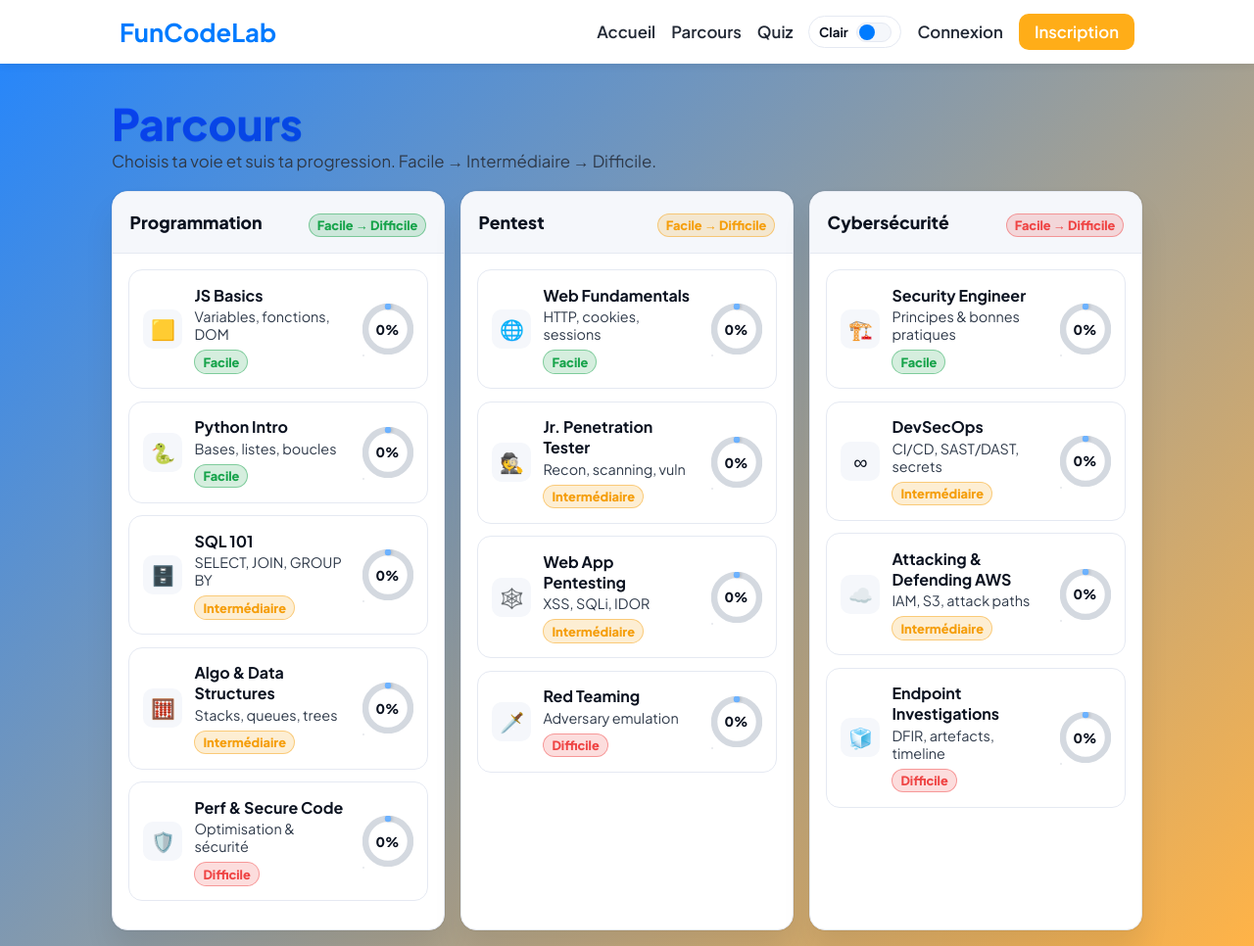
After one commit to zYusei/Projet, a PHP site: page /parcours.php in a window 1280 px wide. The commit adds this page. Shown: the whole page at 98% size. Run offline with PHP 8.4, Linux system fonts and the light colour scheme.

Commit message:
Création de la page de parcours

```diff
--- /dev/null
+++ b/parcours.php
@@ -0,0 +1,360 @@
+<?php
+require_once('db.php');
+require_once('session.php');
+$user = current_user();
+
+// ----- Démo : catalogue des parcours (tu peux ajuster/ajouter) -----
+$catalog = [
+  'programmation' => [
+    ['id'=>'prog_js_basics','title'=>'JS Basics','diff'=>'easy','icon'=>'🟨','desc'=>'Variables, fonctions, DOM'],
+    ['id'=>'prog_python_intro','title'=>'Python Intro','diff'=>'easy','icon'=>'🐍','desc'=>'Bases, listes, boucles'],
+    ['id'=>'prog_sql_101','title'=>'SQL 101','diff'=>'intermediate','icon'=>'🗄️','desc'=>'SELECT, JOIN, GROUP BY'],
+    ['id'=>'prog_algo_ds','title'=>'Algo & Data Structures','diff'=>'intermediate','icon'=>'🧮','desc'=>'Stacks, queues, trees'],
+    ['id'=>'prog_perf_secure','title'=>'Perf & Secure Code','diff'=>'hard','icon'=>'🛡️','desc'=>'Optimisation & sécurité'],
+  ],
+  'pentest' => [
+    ['id'=>'pt_web_fund','title'=>'Web Fundamentals','diff'=>'easy','icon'=>'🌐','desc'=>'HTTP, cookies, sessions'],
+    ['id'=>'pt_jr','title'=>'Jr. Penetration Tester','diff'=>'intermediate','icon'=>'🕵️','desc'=>'Recon, scanning, vuln'],
+    ['id'=>'pt_web_app','title'=>'Web App Pentesting','diff'=>'intermediate','icon'=>'🕸️','desc'=>'XSS, SQLi, IDOR'],
+    ['id'=>'pt_red','title'=>'Red Teaming','diff'=>'hard','icon'=>'🗡️','desc'=>'Adversary emulation'],
+  ],
+  'cyber' => [
+    ['id'=>'sec_basics','title'=>'Security Engineer','diff'=>'easy','icon'=>'🏗️','desc'=>'Principes & bonnes pratiques'],
+    ['id'=>'sec_devsecops','title'=>'DevSecOps','diff'=>'intermediate','icon'=>'∞','desc'=>'CI/CD, SAST/DAST, secrets'],
+    ['id'=>'sec_cloud_aws','title'=>'Attacking & Defending AWS','diff'=>'intermediate','icon'=>'☁️','desc'=>'IAM, S3, attack paths'],
+    ['id'=>'sec_aei','title'=>'Endpoint Investigations','diff'=>'hard','icon'=>'🧊','desc'=>'DFIR, artefacts, timeline'],
+  ],
+];
+
+// ----- Progression utilisateur (essai BDD, sinon valeurs de démo) -----
+$progress = [];
+if ($user) {
+  try {
+    if (isset($pdo)) { $db = $pdo; }
+    elseif (isset($conn) && $conn instanceof PDO) { $db = $conn; }
+    else { $db = null; }
+    if ($db) {
+      $st = $db->prepare("SELECT path_id, percent FROM user_progress WHERE user_id = :uid");
+      $st->execute([':uid'=>$user['id']]);
+      foreach ($st->fetchAll(PDO::FETCH_ASSOC) as $row) {
+        $progress[$row['path_id']] = max(0, min(100, (int)$row['percent']));
+      }
+    }
+  } catch (Throwable $e) { /* silencieux -> démo */ }
+}
+if (!$progress && $user) {
+  $progress = ['prog_js_basics'=>35, 'pt_jr'=>12, 'sec_devsecops'=>60];
+}
+function path_progress($id, $progress) {
+  return isset($progress[$id]) ? (int)$progress[$id] : 0;
+}
+?>
+<!DOCTYPE html>
+<html lang="fr" data-theme="light">
+<head>
+  <meta charset="UTF-8">
+  <meta name="viewport" content="width=device-width, initial-scale=1">
+  <title>Parcours - FunCodeLab</title>
+  <link href="https://fonts.googleapis.com/css2?family=Plus+Jakarta+Sans:wght@400;600;700;800&display=swap" rel="stylesheet">
+  <meta name="color-scheme" content="light dark">
+  <style>
+    :root{
+      --accent:#007BFF; --accent-2:#FFA500; --accent-3:#FFC107;
+      --text:#101926; --text-muted:#4a5568;
+      --bg-grad-1:#2185ff; --bg-grad-2:#ffb347;
+      --surface:#ffffff; --surface-2:#f5f7fb; --border:#e5e9f2;
+      --navbar:#ffffff; --navbar-shadow:0 2px 8px rgba(0,0,0,.08);
+      --card-shadow:0 20px 30px rgba(0,0,0,.08), 0 0 0 1px rgba(0,0,0,.05);
+      --badge-bg:#FFC107;
+      --fs-h1: clamp(2.0rem, 1.2rem + 3vw, 2.8rem);
+      --fs-h2: clamp(1.2rem, 0.9rem + 1.2vw, 1.8rem);
+      --fs-body: clamp(0.98rem, 0.92rem + .3vw, 1.05rem);
+      --easy:#16a34a; --inter:#f59e0b; --hard:#ef4444;
+    }
+    html[data-theme="dark"]{
+      --accent:#5aa1ff; --accent-2:#ffb02e; --accent-3:#ffd54d;
+      --text:#eef2f7; --text-muted:#b4bfd0;
+      --bg-grad-1:#0f172a; --bg-grad-2:#1f2937;
+      --surface:#0f1624; --surface-2:#131c2c; --border:#253145;
+      --navbar:#0d1422; --navbar-shadow:0 2px 8px rgba(0,0,0,.55);
+      --card-shadow:0 20px 30px rgba(0,0,0,.45), 0 0 0 1px rgba(255,255,255,.04);
+      --badge-bg:#b38600;
+      --easy:#22c55e; --inter:#fbbf24; --hard:#f87171;
+    }
+
+    /* >>> Améliore le contraste en mode clair */
+    html[data-theme="light"]{
+      --text:#0b1220;        /* titres & texte principal plus foncés */
+      --text-muted:#2f3a4a;  /* sous-texte plus foncé */
+    }
+
+    *{margin:0; padding:0; box-sizing:border-box; font-family:'Plus Jakarta Sans',sans-serif;}
+    body{min-height:100vh;background:linear-gradient(135deg,var(--bg-grad-1),var(--bg-grad-2));color:var(--text);font-size:var(--fs-body);}
+
+    .main-navbar{background:var(--navbar); box-shadow:var(--navbar-shadow); position:sticky; top:0; z-index:999;}
+    .nav-content{max-width:1100px; margin:auto; padding:1rem 2rem; display:flex; justify-content:space-between; align-items:center;}
+    .logo{font-size:1.6rem; font-weight:700; color:var(--accent); user-select:none;}
+    .nav-links{display:flex; gap:1rem; list-style:none; align-items:center;}
+    .nav-links a{text-decoration:none; color:var(--text); font-weight:600; opacity:.9; transition:opacity .2s;}
+    .nav-links a:hover{opacity:1;}
+    .nav-btn{background:var(--accent-2); color:#fff !important; padding:.5rem 1rem; border-radius:10px;}
+    .nav-btn:hover{background:var(--accent-3); color:#222 !important;}
+    .theme-toggle{display:inline-flex; align-items:center; gap:.5rem; background:transparent; border:1.5px solid var(--border); padding:.35rem .6rem; border-radius:999px; cursor:pointer; color:var(--text); font-weight:700;}
+    .theme-pill{width:36px; height:20px; background:var(--surface-2); border:1px solid var(--border); border-radius:999px; position:relative;}
+    .theme-knob{position:absolute; top:50%; left:2px; transform:translateY(-50%); width:16px; height:16px; border-radius:50%; background:var(--accent); transition:left .25s ease}
+    html[data-theme="dark"] .theme-knob{left:18px;}
+
+    .avatar{width:28px;height:28px;border-radius:50%;background:var(--accent);color:#fff;font-weight:800;display:inline-flex;align-items:center;justify-content:center;font-size:.9rem;text-transform:uppercase;}
+    .avatar-img{width:28px;height:28px;border-radius:50%;object-fit:cover;display:block;}
+    .nav-user{position:relative}
+    .user-btn{display:flex;align-items:center;gap:.6rem;padding:.35rem .6rem;border:1.5px solid var(--border);border-radius:999px;background:var(--surface-2);cursor:pointer}
+    .user-name{font-weight:800;font-size:.95rem;color:var(--text)}
+    .dropdown{position:absolute;right:0;top:calc(100% + 12px);min-width:190px;background:var(--surface);border:1px solid var(--border);border-radius:12px;box-shadow:0 16px 40px rgba(0,0,0,.25);padding:.4rem;display:none}
+    .dropdown.show{display:block}
+    .dropdown a{display:flex;align-items:center;gap:.6rem;padding:.55rem .7rem;border-radius:8px;color:var(--text);text-decoration:none;font-weight:700}
+    .dropdown a:hover{background:color-mix(in srgb, var(--surface-2) 80%, transparent)}
+
+    .wrap{max-width:1100px;margin:0 auto;padding:1rem 1.5rem;}
+    .hero{display:flex;align-items:center;justify-content:space-between;gap:1rem;margin:1rem 0 1.2rem;}
+    .hero h1{
+      font-size:var(--fs-h1);font-weight:800;
+      background:linear-gradient(90deg,var(--accent),var(--accent-2));
+      -webkit-background-clip:text;-webkit-text-fill-color:transparent;
+    }
+    /* Dégradé un peu plus sombre + ombre subtile en mode clair */
+    html[data-theme="light"] .hero h1{
+      background:linear-gradient(90deg,#0a47ff,#005de6);
+      -webkit-background-clip:text;-webkit-text-fill-color:transparent;
+      text-shadow:0 1px 0 rgba(0,0,0,.08);
+    }
+    .hero p{color:var(--text-muted)}
+
+    .cols{display:grid;grid-template-columns:1fr 1fr 1fr;gap:1rem;margin-top:.6rem}
+    @media (max-width:980px){.cols{grid-template-columns:1fr}}
+    .col{background:var(--surface);border:1px solid var(--border);border-radius:16px;box-shadow:var(--card-shadow);overflow:hidden}
+    .col-head{padding:1rem 1.1rem;background:var(--surface-2);border-bottom:1px solid var(--border);display:flex;align-items:center;justify-content:space-between}
+    .col-head h2{font-size:1.1rem;font-weight:800}
+    .col-body{padding:1rem}
+
+    .path{background:var(--surface);border:1px solid var(--border);border-radius:14px;padding:.9rem;display:grid;grid-template-columns:auto 1fr auto;gap:.75rem;align-items:center;margin-bottom:.8rem}
+    .ico{width:40px;height:40px;border-radius:10px;display:flex;align-items:center;justify-content:center;font-size:20px;background:var(--surface-2)}
+    .path h3{font-size:1rem;margin-bottom:.15rem}
+    .path p{font-size:.9rem;color:var(--text-muted); margin-bottom:.10rem;} /* espace sous la description */
+
+    .diff{
+      font-weight:800;font-size:.8rem;border-radius:999px;padding:.2rem .5rem;
+      display:inline-flex;align-items:center;gap:.35rem;
+      margin-top:.35rem; /* ↓ badges un peu plus bas */
+    }
+    .diff.easy{background:color-mix(in srgb, var(--easy) 18%, transparent); color:var(--easy); border:1px solid color-mix(in srgb, var(--easy) 45%, transparent);}
+    .diff.inter{background:color-mix(in srgb, var(--inter) 18%, transparent); color:var(--inter); border:1px solid color-mix(in srgb, var(--inter) 45%, transparent);}
+    .diff.hard{background:color-mix(in srgb, var(--hard) 18%, transparent); color:var(--hard); border:1px solid color-mix(in srgb, var(--hard) 45%, transparent);}
+
+    /* ===== Cercle de progression (SVG affiné + contrasté) ===== */
+    .progress{display:flex; align-items:center; justify-content:flex-end;}
+    .cprog{ --size:52px; --stroke:4.5; --pct:0; width:var(--size); height:var(--size); position:relative; }
+    html[data-theme="light"] .cprog{ --track:#d4d9e0; --ring:#ffffff; }
+    html[data-theme="dark"]  .cprog{ --track:#1f2433; --ring:#0f1624; }
+    .cprog svg{width:100%; height:100%; display:block;}
+    .cprog circle{fill:none; stroke-width:var(--stroke);}
+    .cprog .bg{ stroke: var(--track); }
+    .cprog .fg{
+      stroke: var(--arc-url);
+      stroke-linecap: round;
+      pathLength: 100;
+      stroke-dasharray: var(--pct) 100;
+      transform: rotate(-90deg);
+      transform-origin: 50% 50%;
+      filter: drop-shadow(0 1px 1px rgba(0,0,0,.15));
+      transition: stroke-dasharray .45s ease;
+    }
+    .cprog::after{
+      content:"";
+      position:absolute; inset:calc(var(--stroke) * 1.6);
+      border-radius:50%;
+      background:var(--ring);
+      border:1px solid color-mix(in srgb, var(--track) 60%, transparent);
+    }
+    .cprog-label{ position:absolute; inset:0; display:grid; place-items:center; font-weight:800; font-size:.85rem; color:var(--text); user-select:none; }
+
+    /* CTA “Voir mon profil” : texte bleu comme le logo */
+    .cta{margin-top:.6rem}
+    .cta a{
+      display:inline-block;text-decoration:none;font-weight:800;
+      padding:.45rem .75rem;border-radius:10px;border:1px solid var(--border);
+      background:var(--surface-2); color:var(--accent);
+    }
+    .cta a:hover{border-color:var(--accent); background:color-mix(in srgb, var(--surface-2) 70%, transparent);}
+  </style>
+</head>
+<body>
+
+<nav class="main-navbar" role="navigation" aria-label="Navigation principale">
+  <div class="nav-content">
+    <div class="logo">FunCodeLab</div>
+    <ul class="nav-links">
+      <li><a href="index.php">Accueil</a></li>
+      <li><a href="parcours.php">Parcours</a></li>
+      <li><a href="#">Quiz</a></li>
+      <li>
+        <button id="themeToggle" class="theme-toggle" type="button" aria-pressed="false" aria-label="Basculer le thème">
+          <span id="themeLabel">Clair</span>
+          <span class="theme-pill" aria-hidden="true"><span class="theme-knob"></span></span>
+        </button>
+      </li>
+
+      <?php if ($user): ?>
+        <li class="nav-user">
+          <button class="user-btn" id="userBtn" aria-haspopup="menu" aria-expanded="false">
+            <?php if (!empty($user['avatar_url'])): ?>
+              <img src="<?= htmlspecialchars($user['avatar_url']) ?>" alt="" class="avatar-img">
+            <?php else: ?>
+              <span class="avatar"><?= strtoupper(substr($user['username'],0,1)) ?></span>
+            <?php endif; ?>
+            <span class="user-name"><?= htmlspecialchars($user['username']) ?></span>
+          </button>
+          <div class="dropdown" id="userMenu" role="menu" aria-labelledby="userBtn">
+            <a href="profil.php" role="menuitem">👤 Mon profil</a>
+          </div>
+        </li>
+        <li><a href="logout.php" class="nav-btn">Se déconnecter</a></li>
+      <?php else: ?>
+        <li><a href="connexion.php">Connexion</a></li>
+        <li><a href="inscription.php" class="nav-btn">Inscription</a></li>
+      <?php endif; ?>
+    </ul>
+  </div>
+</nav>
+
+<div class="wrap">
+  <div class="hero">
+    <div>
+      <h1>Parcours</h1>
+      <p>Choisis ta voie et suis ta progression. Facile → Intermédiaire → Difficile.</p>
+    </div>
+    <?php if($user): ?>
+      <div class="cta"><a href="profil.php">Voir mon profil</a></div>
+    <?php endif; ?>
+  </div>
+
+  <div class="cols">
+    <!-- Programmation -->
+    <section class="col">
+      <div class="col-head"><h2>Programmation</h2><span class="diff easy">Facile → Difficile</span></div>
+      <div class="col-body">
+        <?php foreach ($catalog['programmation'] as $p): $pct = path_progress($p['id'],$progress); $gid='grad_'.preg_replace('/[^a-z0-9_]+/i','_',$p['id']); ?>
+          <article class="path" data-id="<?= htmlspecialchars($p['id']) ?>">
+            <div class="ico"><?= $p['icon'] ?></div>
+            <div>
+              <h3><?= htmlspecialchars($p['title']) ?></h3>
+              <p><?= htmlspecialchars($p['desc']) ?></p>
+              <span class="diff <?= $p['diff']==='hard'?'hard':($p['diff']==='intermediate'?'inter':($p['diff']==='inter'?'inter':'easy')) ?>">
+                <?= $p['diff']==='hard'?'Difficile':($p['diff']==='intermediate'?'Intermédiaire':($p['diff']==='inter'?'Intermédiaire':'Facile')) ?>
+              </span>
+            </div>
+            <div class="progress" aria-label="Progression <?= $pct ?>%">
+              <div class="cprog" style="--pct: <?= $pct ?>; --arc-url: url(#<?= $gid ?>);">
+                <svg viewBox="0 0 36 36" aria-hidden="true" focusable="false">
+                  <defs>
+                    <linearGradient id="<?= $gid ?>" x1="0%" y1="0%" x2="100%" y2="0%">
+                      <stop offset="0%"   stop-color="#0b75ff"/>
+                      <stop offset="100%" stop-color="#6eb3ff"/>
+                    </linearGradient>
+                  </defs>
+                  <circle class="bg" cx="18" cy="18" r="15.915"></circle>
+                  <circle class="fg" cx="18" cy="18" r="15.915"></circle>
+                </svg>
+                <div class="cprog-label"><?= $pct ?>%</div>
+              </div>
+            </div>
+          </article>
+        <?php endforeach; ?>
+      </div>
+    </section>
+
+    <!-- Pentest -->
+    <section class="col">
+      <div class="col-head"><h2>Pentest</h2><span class="diff inter">Facile → Difficile</span></div>
+      <div class="col-body">
+        <?php foreach ($catalog['pentest'] as $p): $pct = path_progress($p['id'],$progress); $gid='grad_'.preg_replace('/[^a-z0-9_]+/i','_',$p['id']); ?>
+          <article class="path" data-id="<?= htmlspecialchars($p['id']) ?>">
+            <div class="ico"><?= $p['icon'] ?></div>
+            <div>
+              <h3><?= htmlspecialchars($p['title']) ?></h3>
+              <p><?= htmlspecialchars($p['desc']) ?></p>
+              <span class="diff <?= $p['diff']==='hard'?'hard':($p['diff']==='intermediate'?'inter':($p['diff']==='inter'?'inter':'easy')) ?>">
+                <?= $p['diff']==='hard'?'Difficile':($p['diff']==='intermediate'?'Intermédiaire':($p['diff']==='inter'?'Intermédiaire':'Facile')) ?>
+              </span>
+            </div>
+            <div class="progress" aria-label="Progression <?= $pct ?>%">
+              <div class="cprog" style="--pct: <?= $pct ?>; --arc-url: url(#<?= $gid ?>);">
+                <svg viewBox="0 0 36 36" aria-hidden="true" focusable="false">
+                  <defs>
+                    <linearGradient id="<?= $gid ?>" x1="0%" y1="0%" x2="100%" y2="0%">
+                      <stop offset="0%"   stop-color="#0b75ff"/>
+                      <stop offset="100%" stop-color="#6eb3ff"/>
+                    </linearGradient>
+                  </defs>
+                  <circle class="bg" cx="18" cy="18" r="15.915"></circle>
+                  <circle class="fg" cx="18" cy="18" r="15.915"></circle>
+                </svg>
+                <div class="cprog-label"><?= $pct ?>%</div>
+              </div>
+            </div>
+          </article>
+        <?php endforeach; ?>
+      </div>
+    </section>
+
+    <!-- Cybersécurité -->
+    <section class="col">
+      <div class="col-head"><h2>Cybersécurité</h2><span class="diff hard">Facile → Difficile</span></div>
+      <div class="col-body">
+        <?php foreach ($catalog['cyber'] as $p): $pct = path_progress($p['id'],$progress); $gid='grad_'.preg_replace('/[^a-z0-9_]+/i','_',$p['id']); ?>
+          <article class="path" data-id="<?= htmlspecialchars($p['id']) ?>">
+            <div class="ico"><?= $p['icon'] ?></div>
+            <div>
+              <h3><?= htmlspecialchars($p['title']) ?></h3>
+              <p><?= htmlspecialchars($p['desc']) ?></p>
+              <span class="diff <?= $p['diff']==='hard'?'hard':($p['diff']==='intermediate'?'inter':($p['diff']==='inter'?'inter':'easy')) ?>">
+                <?= $p['diff']==='hard'?'Difficile':($p['diff']==='intermediate'?'Intermédiaire':($p['diff']==='inter'?'Intermédiaire':'Facile')) ?>
+              </span>
+            </div>
+            <div class="progress" aria-label="Progression <?= $pct ?>%">
+              <div class="cprog" style="--pct: <?= $pct ?>; --arc-url: url(#<?= $gid ?>);">
+                <svg viewBox="0 0 36 36" aria-hidden="true" focusable="false">
+                  <defs>
+                    <linearGradient id="<?= $gid ?>" x1="0%" y1="0%" x2="100%" y2="0%">
+                      <stop offset="0%"   stop-color="#0b75ff"/>
+                      <stop offset="100%" stop-color="#6eb3ff"/>
+                    </linearGradient>
+                  </defs>
+                  <circle class="bg" cx="18" cy="18" r="15.915"></circle>
+                  <circle class="fg" cx="18" cy="18" r="15.915"></circle>
+                </svg>
+                <div class="cprog-label"><?= $pct ?>%</div>
+              </div>
+            </div>
+          </article>
+        <?php endforeach; ?>
+      </div>
+    </section>
+  </div>
+</div>
+
+<script>
+  (function(){
+    const root=document.documentElement, toggle=document.getElementById('themeToggle'), label=document.getElementById('themeLabel');
+    const prefersDark=window.matchMedia && window.matchMedia('(prefers-color-scheme: dark)').matches;
+    const saved=localStorage.getItem('theme'); setTheme(saved || (prefersDark?'dark':'light'));
+    toggle?.addEventListener('click',()=>{const mode=root.getAttribute('data-theme')==='dark'?'light':'dark'; setTheme(mode,true);});
+    function setTheme(mode,persist){ root.setAttribute('data-theme',mode); if(label) label.textContent=(mode==='dark')?'Sombre':'Clair'; toggle?.setAttribute('aria-pressed', mode==='dark'?'true':'false'); if(persist) localStorage.setItem('theme',mode); }
+    const userBtn=document.getElementById('userBtn'), userMenu=document.getElementById('userMenu');
+    const closeUser=()=>{userMenu?.classList.remove('show'); userBtn?.setAttribute('aria-expanded','false');};
+    userBtn?.addEventListener('click',e=>{e.stopPropagation(); const open=userMenu.classList.toggle('show'); userBtn.setAttribute('aria-expanded',open?'true':'false');});
+    document.addEventListener('click',e=>{ if(userMenu && !userMenu.contains(e.target) && !userBtn.contains(e.target)) closeUser(); });
+    document.addEventListener('keydown',e=>{ if(e.key==='Escape') closeUser(); });
+  })();
+</script>
+</body>
+</html>
```
Also changed, not shown: index.php (+61 -82 lines), profil.php (+132 -40 lines), uploads/avatars/c913bd9bfa7b278576f4caed.jpg (added).
